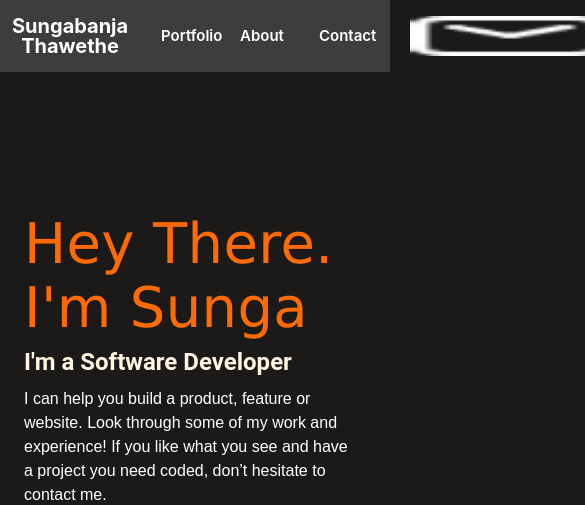
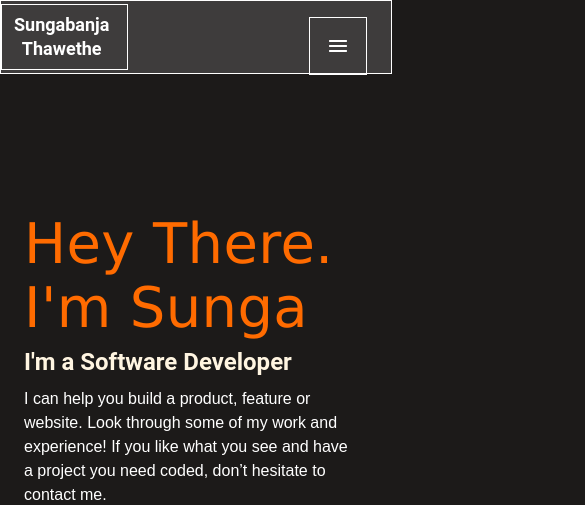
Before and after one commit to sunga12/Portfolio, a website: page index.html in a window 390 px wide. Shown: the top 505 px of the page, 585 px wide, since content can reach past the window. Drawn offline with Linux system fonts and the light colour scheme.

Commit message:
Update Navigation Bar based on Review

```diff
--- a/index.html
+++ b/index.html
@@ -14,21 +14,7 @@
         <div class="name">
             <div class="name-text">Sungabanja Thawethe</div>
         </div>
-        <div class="item-navigation">
-            <div class="frame-port">
-                <div class="portfolio">Portfolio</div>
-            </div>
-            <div class="frame-about">
-                <div class="about">About</div>
-            </div>
-            <div class="frame-contact">
-                <div class="contact">Contact</div>
-            </div>
-        </div>
-        <div class="email-box">
-            <img class="icons" src="Union.png" alt="Github icon">
-
-        </div>
+        <img class="hamburger" src="Hamburger.png" alt="Hamburger menu icon">
     </nav>
 </header>
 
--- a/styles.css
+++ b/styles.css
@@ -10,12 +10,10 @@
     width: 100%;
     left: 0;
     top: 0;
-    border-radius: 0;
+    border: 1px solid white;
     background: #3e3c3c;
     position: absolute;
-    border-color: aqua;
     gap: 40px;
-    justify-content: space-around;
     align-items: center;
     color: #fff;
   }
@@ -38,20 +36,21 @@
     align-items: center;
     padding: 10px 12px;
     gap: 8px;
-    width: 116px;
-    height: 40px;
-    left: 142px;
-    top: 16px;
+    width: 101px;
+    height: 44px;
+    left: 12px;
+    top: calc(50% - 44px / 2);
+    border: 1px solid white;
   }
 
   .name-text {
-    width: 92px;
-    height: 20px;
-    font-family: 'Inter', 'Arial Narrow Bold', sans-serif;
+    width: 77px;
+    height: 24px;
+    font-family: 'Roboto', 'Arial Narrow Bold', sans-serif;
     font-style: normal;
     font-weight: 700;
-    font-size: 20px;
-    line-height: 20px;
+    font-size: 18px;
+    line-height: 24px;
     display: flex;
     align-items: center;
     text-align: center;
@@ -59,6 +58,19 @@
     flex: none;
     order: 0;
     flex-grow: 0;
+  }
+
+  .hamburger {
+    display: flex;
+    flex-direction: row;
+    align-items: flex-start;
+    padding: 8px;
+    position: absolute;
+    width: 40px;
+    height: 40px;
+    right: 24px;
+    top: calc(50% - 40px / 2);
+    border: 1px solid white;
   }
 
   .frame-port {
@@ -189,10 +201,9 @@
     position: absolute;
     width: 375px;
     height: 590px;
-    left: 0px;
+    left: 0;
     top: 92px;
     background: #1c1a19;
-
   }
 
   .hello-me {
```
Also changed, not shown: Hamburger.png (added), Icon - Menu.png (added).
